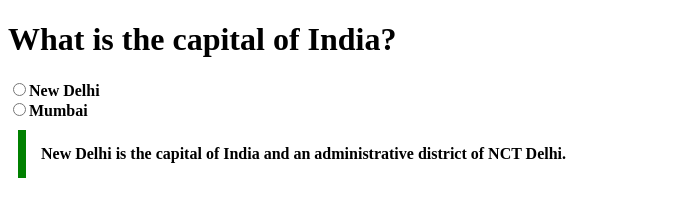
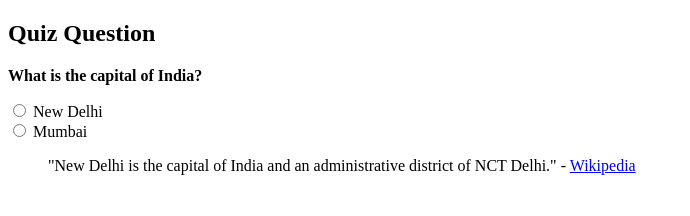
Before and after one commit to acciojob/trivia-ABDULMALIK222-cloud, a website: page main.html in a window 1280 px wide. Shown: the whole page, without its empty margins (0-690 px from the left). Drawn offline with Linux system fonts and the light colour scheme.

Commit message:
created a submission

```diff
--- a/main.html
+++ b/main.html
@@ -1,21 +1,24 @@
 <!DOCTYPE html>
+<html>
+<head>
+    <title>Quiz Question</title>
+</head>
+<body>
 
-<html>
+    <h2>Quiz Question</h2>
+    <p><strong>What is the capital of India?</strong></p>
 
-<head>
-	<link rel="stylesheet" href="styles.css">
-</head>
-	<h1><b>What is the capital of India?</b></h1>
-	<input type="radio" name="question"><b>New Delhi</b>
-	<br>
-	<input type="radio" name="question"><b>Mumbai</b>
-	<blockquote cite="qn">New Delhi is the capital of India and an administrative district of NCT Delhi.</blockquote>
+    <!-- Radio buttons for options -->
+    <input type="radio" id="newdelhi" name="capital" value="New Delhi">
+    <label for="newdelhi">New Delhi</label><br>
 
-<body>
-	<!-- the entire body must be written by student -->
-    <script type="text/javascript" src="./script.js">
-</script>
+    <input type="radio" id="mumbai" name="capital" value="Mumbai">
+    <label for="mumbai">Mumbai</label><br>
+
+    <!-- Blockquote with styling -->
+    <blockquote>
+        "New Delhi is the capital of India and an administrative district of NCT Delhi." - <a href="https://en.wikipedia.org/wiki/New_Delhi" target="_blank">Wikipedia</a>
+    </blockquote>
 
 </body>
-
 </html>
```
